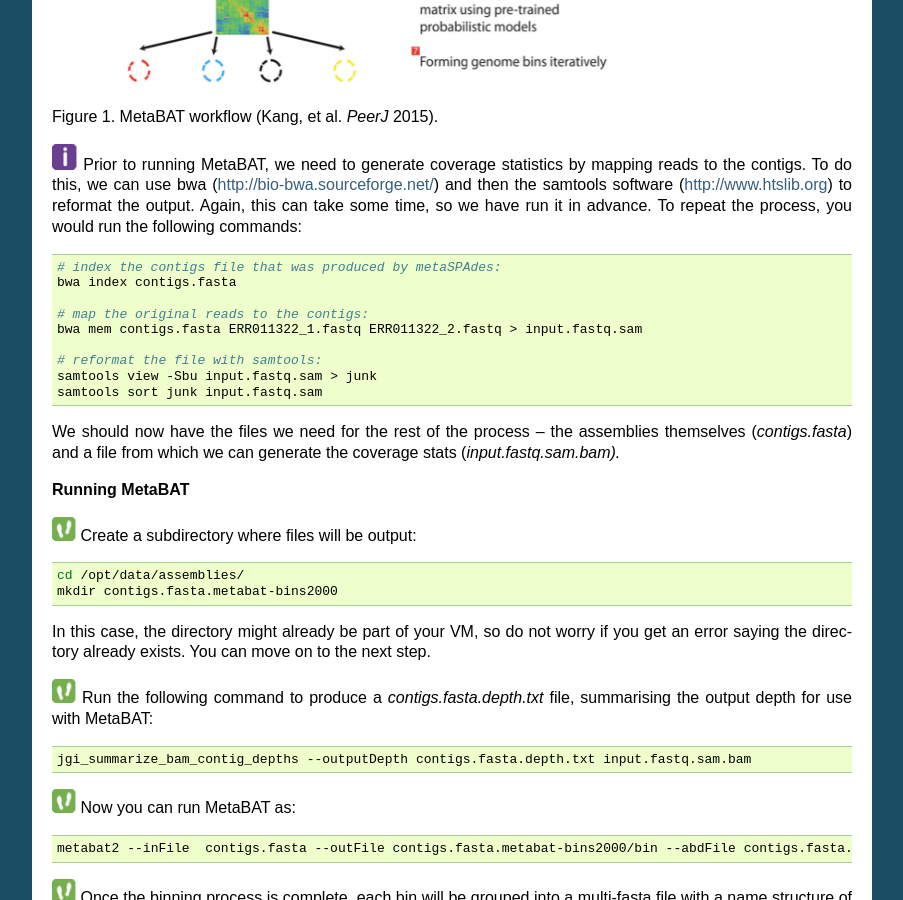
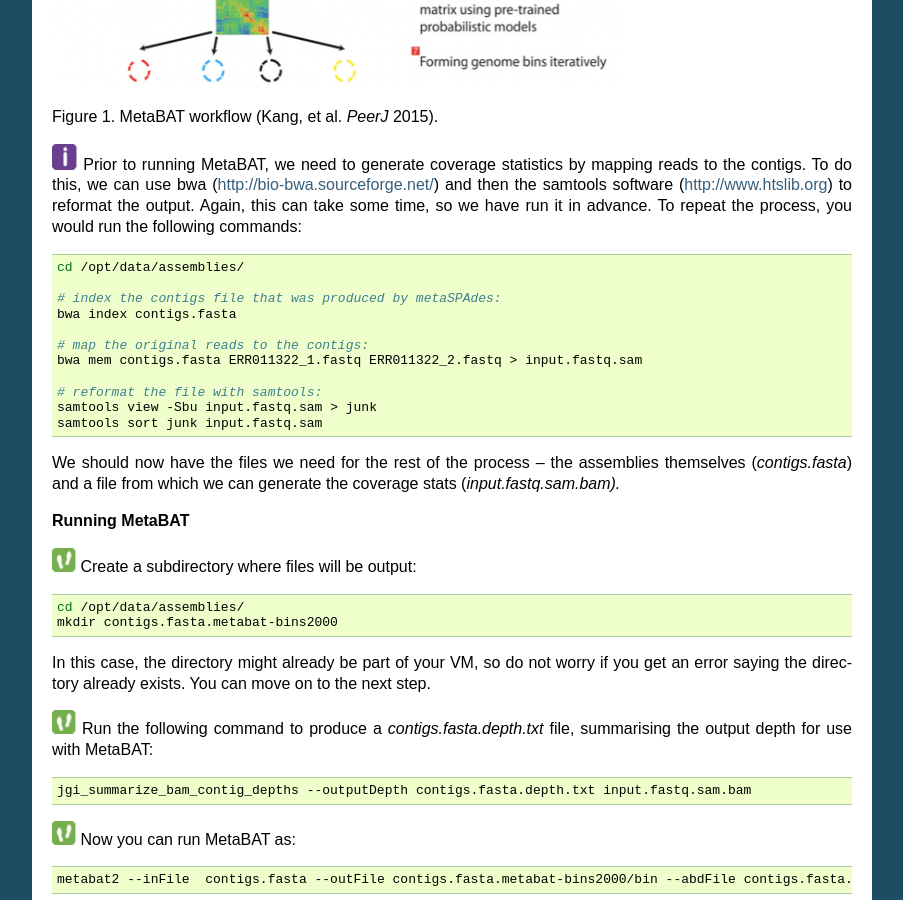
Before and after one commit to EBI-Metagenomics/mgnify-ebi-2021, a Sphinx documentation site: the page built from docs/source/mag.rst, in a window 1280 px wide and 900 px high, scrolled down 1185 px. Shown: the whole window, without its empty margins (198-1101 px from the left). Built offline with Sphinx 7.4.7, drawn with Linux system fonts in a browser that asks for light colours.

Commit message:
Update mag.rst

```diff
--- a/docs/source/mag.rst
+++ b/docs/source/mag.rst
@@ -61,6 +61,8 @@ output. Again, this can take some time, so we have run it in advance. To
 repeat the process, you would run the following commands:
 
 .. code-block:: bash
+
+    cd /opt/data/assemblies/
 
     # index the contigs file that was produced by metaSPAdes:
     bwa index contigs.fasta
```
